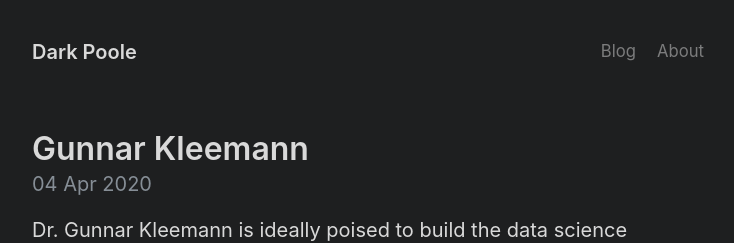
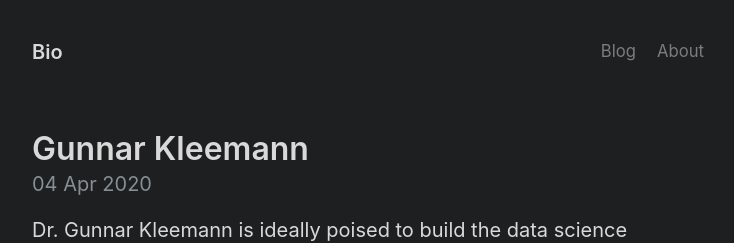
Before and after one commit to CapitalData/Gunnar, a Jekyll site: the page built from index.html, in a window 1280 px wide. Shown: the top 243 px of the page, without its empty margins (272-1006 px from the left). Built offline with Jekyll 4.4.1, drawn with Linux system fonts in a browser that asks for light colours; the list of posts is cut into pages by our own code.

Commit message:
Config Bio

```diff
--- a/_config.yml
+++ b/_config.yml
@@ -1,5 +1,5 @@
 # Setup
-title: Dark Poole
+title: Bio
 url: https://mayraaleli85.github.io/Gunnar
 paginate: 1
 paginate_path: "/Gunnar/page:num/"
```
